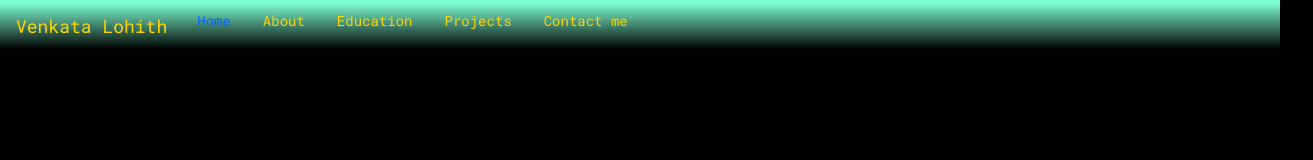
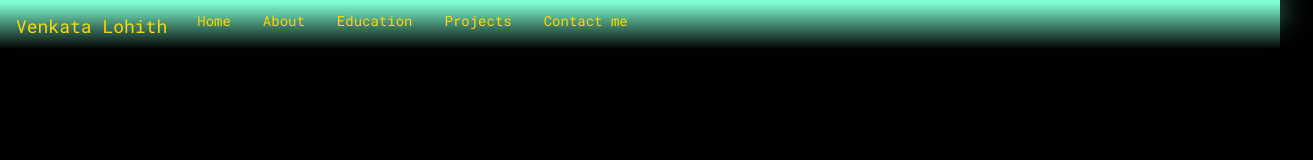
Before and after one commit to Heisenberg-AM/-Venkata-Lohith--Portfolio, a plain HTML site: page index.html in a window 1280 px wide. Shown: the top 160 px of the page, 1313 px wide, since content can reach past the window. Drawn offline with nearby package versions, Linux system fonts and the light colour scheme.

Commit message:
Update index.html

```diff
--- a/index.html
+++ b/index.html
@@ -25,7 +25,7 @@
         <ul class="nav nav-pills">
 
           <li class="nav-item">
-            <a class="nav-link" class="ead" href="#section1" style="color:rgb(0, 102, 255) ;">Home</a>
+            <a class="nav-link" class="ead" href="#section1" style="color:gold;">Home</a>
           </li>
           <li class="nav-item">
             <a class="nav-link"  class="ead" href="#section2" style="color:gold ;">About</a>
```
